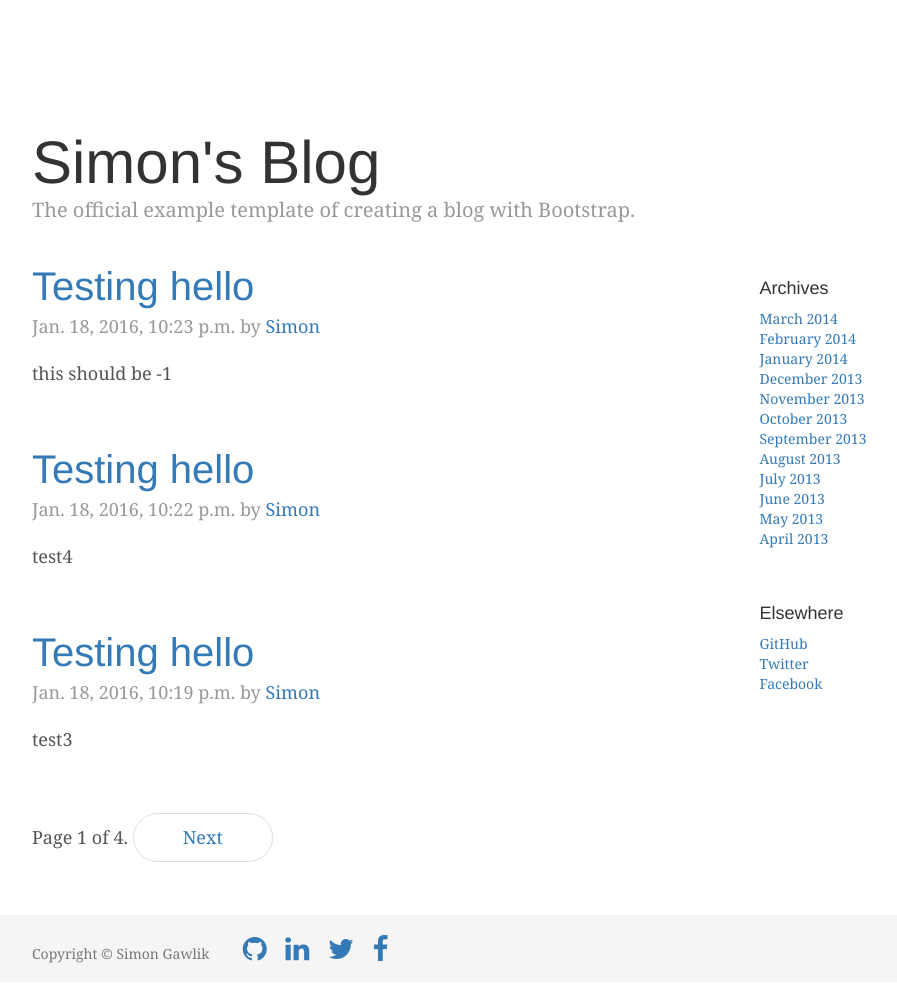
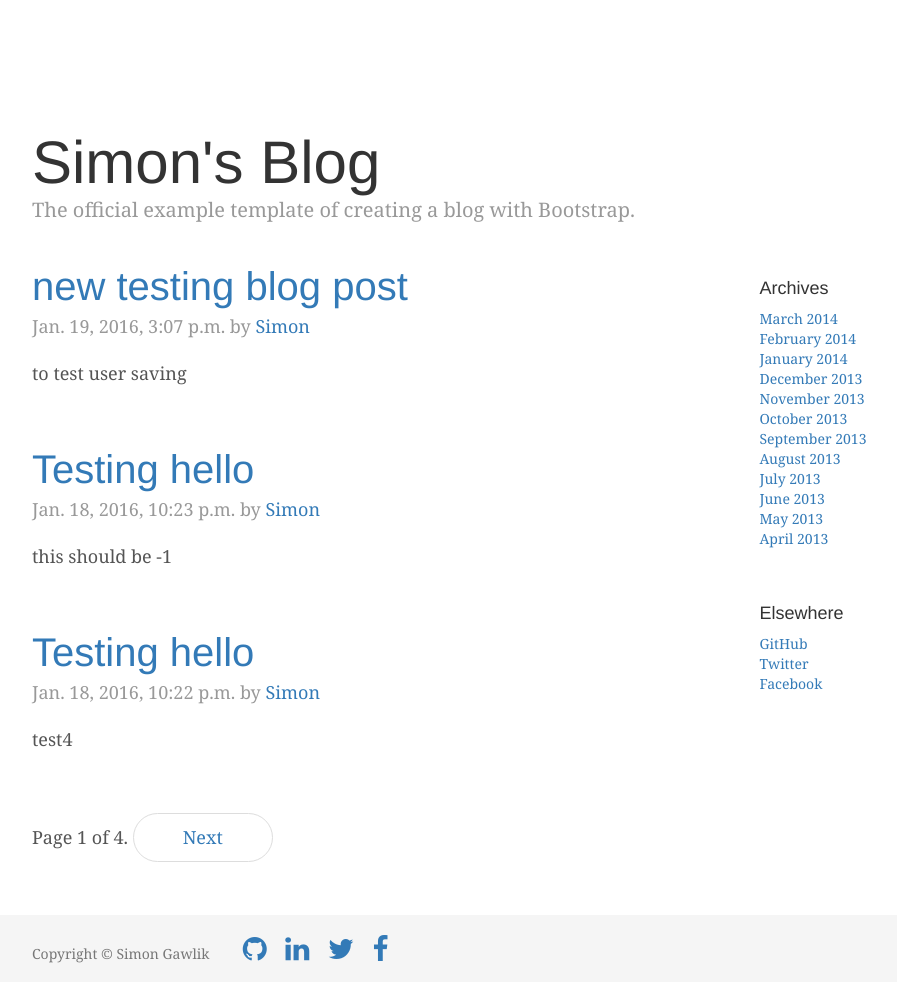
Before and after one commit to simongawlik/django_apps, a Django app: page /blog/ in a window 1280 px wide. Shown: the part 51-1035 px from the top of the page, without its empty margins (138-1035 px from the left). Run offline with Django 3.2, Linux system fonts and the light colour scheme; data comes from the database, SQL or seed files in the repository; some libraries are stand-ins or nearby versions.

Commit message:
updated model to allow posts from multiple users

```diff
--- a/src/blog/models.py
+++ b/src/blog/models.py
@@ -1,5 +1,6 @@
 from __future__ import unicode_literals
 
+from django.conf import settings
 from django.core.urlresolvers import reverse
 from django.db import models
 from django.db.models.signals import pre_save
@@ -13,7 +14,8 @@ from django.utils.text import slugify
 
 class BlogPost(models.Model):
     title = models.CharField(max_length=140)
-    author = models.CharField(max_length=100, default="Simon")
+    user = models.ForeignKey(settings.AUTH_USER_MODEL, default=1)
+    #author = models.CharField(max_length=100, default="Simon")
     tags = models.TextField(max_length=500, null=True, blank=True)
     slug = models.SlugField(unique=True)
     body = models.TextField(max_length=15000, null=True, blank=True)
--- a/src/blog/templates/blog_overview.html
+++ b/src/blog/templates/blog_overview.html
@@ -6,7 +6,7 @@
     {% for blogpost in blogpost_list %}
           <div class="blog-post">
             <h2 class="blog-post-title"><a href='{{ blogpost.get_absolute_url }}'>{{ blogpost.title }}</a></h2>
-            <p class="blog-post-meta">{{ blogpost.created }} by <a href="#">{{ blogpost.author }}</a></p>
+            <p class="blog-post-meta">{{ blogpost.created }} by <a href="#">{{ blogpost.user.get_full_name }}</a></p>
 
             {{ blogpost.body|safe }}
 
--- a/src/blog/templates/blog_post.html
+++ b/src/blog/templates/blog_post.html
@@ -6,7 +6,7 @@
 
         <div class="blog-post">
             <h2 class="blog-post-title">{{ instance.title }}</h2>
-            <p class="blog-post-meta">{{ instance.created }} by <a href="#">{{ instance.author }}</a></p>
+            <p class="blog-post-meta">{{ instance.created }} by <a href="#">{{ instance.user.get_full_name }}</a></p>
 
             {{ instance.body }}
 
--- a/src/blog/views.py
+++ b/src/blog/views.py
@@ -15,6 +15,7 @@ def blog_post_create(request):
     form = BlogPostForm(request.POST or None)
     if form.is_valid():
         instance = form.save(commit=False)
+        instance.user = request.user
         instance.save()
         messages.success(request, "Successfully created")
         return HttpResponseRedirect(instance.get_absolute_url())
```
Also changed, not shown: src/blog/migrations/0003_blogpost_user.py (added), src/blog/migrations/0004_remove_blogpost_author.py (added), src/db.sqlite3.
